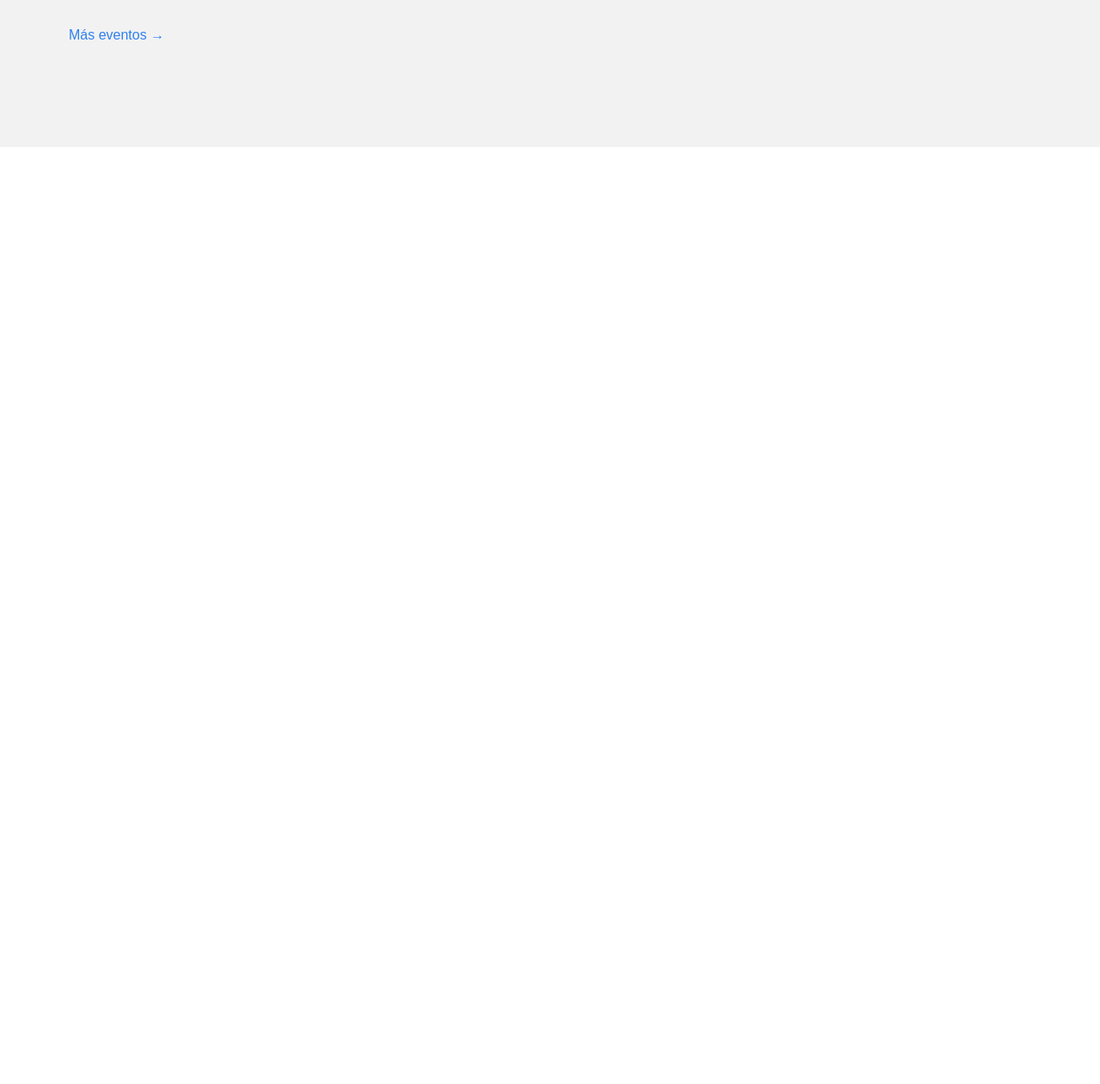
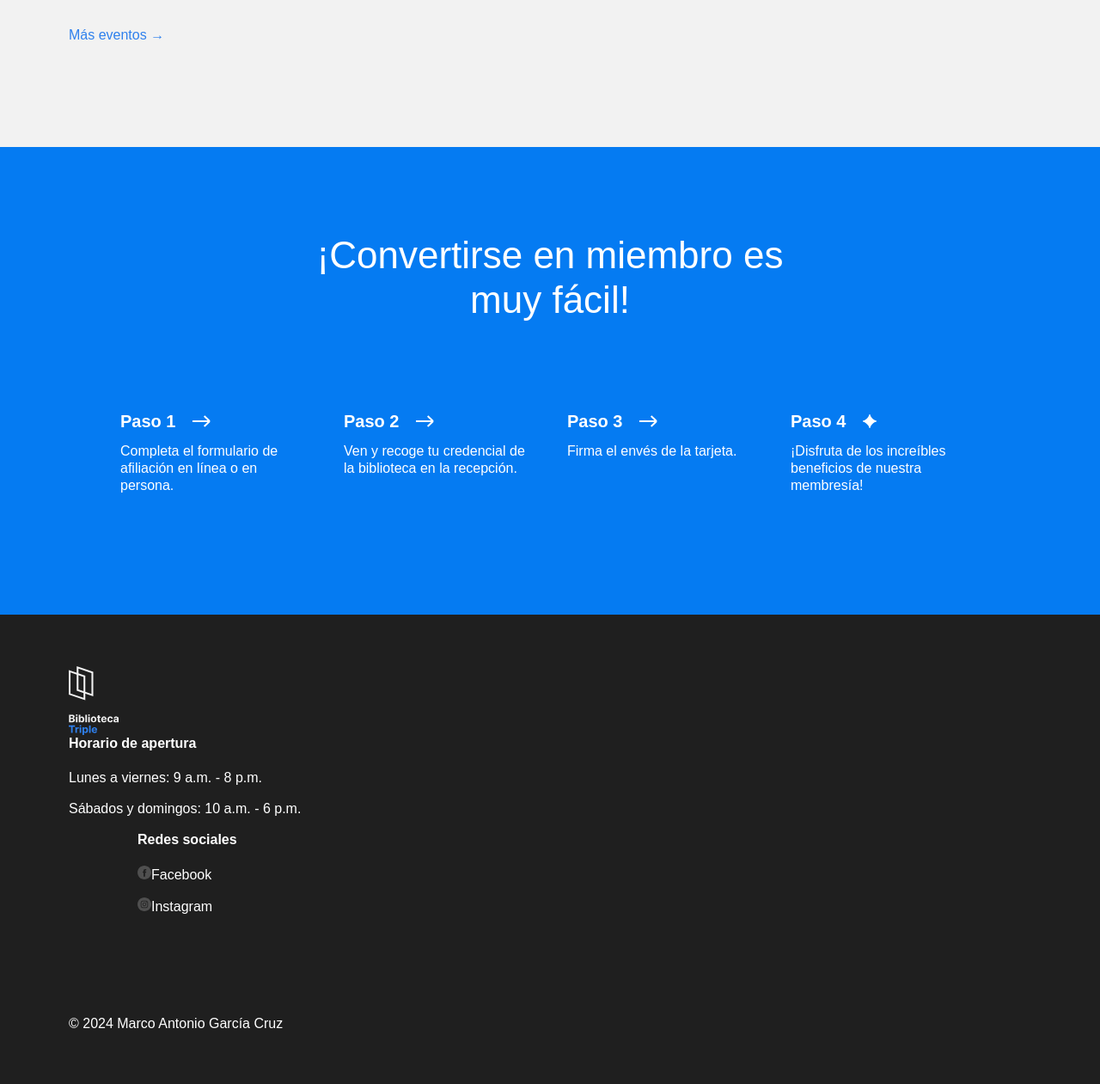
Before and after one commit to Libs92/web_project_library, a plain HTML site: page index.html in a window 1280 px wide. Shown: the part 2767-4028 px from the top of the page at 86% size. Before the commit the page ends 2938 px from the top, so only its background shows below. Drawn offline with Linux system fonts and the light colour scheme.

Commit message:
"Actualizacion"

```diff
--- a/index.html
+++ b/index.html
@@ -225,7 +225,110 @@
               />
           </div>
         </section>
+        <section class="membership">
+          <h2 class="membership__title">¡Convertirse en miembro es muy fácil!</h2>
+          <ul class="membership__steps">
+            <li class="step">
+              <h3 class="step__title">
+                Paso 1
+                <img
+                  src="./images/icon_step_forward.svg"
+                  alt="icon forward"
+                  class="step__icon"
+                />
+              </h3>
+              <p class="step__description">
+                Completa el formulario de afiliación en línea o en persona.
+              </p>
+            </li>
+            <li class="step">
+              <h3 class="step__title">
+                Paso 2
+                <img
+                  src="./images/icon_step_forward.svg"
+                  alt="icon forward"
+                  class="step__icon"
+                />
+              </h3>
+              <p class="step__description">
+                Ven y recoge tu credencial de la biblioteca en la recepción.
+              </p>
+            </li>
+            <li class="step">
+              <h3 class="step__title">
+                Paso 3
+                <img
+                  src="./images/icon_step_forward.svg"
+                  alt="icon forward"
+                  class="step__icon"
+                />
+              </h3>
+              <p class="step__description">Firma el envés de la tarjeta.</p>
+            </li>
+            <li class="step">
+              <h3 class="step__title">
+                Paso 4
+                <img
+                  src="./images/icon_step_finish.svg"
+                  alt="icon finish"
+                  class="step__icon"
+                />
+              </h3>
+              <p class="step__description">
+                ¡Disfruta de los increíbles beneficios de nuestra membresía!
+              </p>
+            </li>
+          </ul>
+        </section>
       </main>
+      <section class="footer" id="footer">
+          <div class="footer__columns">
+            <div class="footer__column">
+              <img
+                src="./images/logo_white.svg"
+                alt="icon white"
+                class="footer__logo"
+              />
+            </div>
+              <div class="footer__column footer__column_content_hours">
+                <h4 class="footer__column-heading">Horario de apertura</h4>
+                <ul class="footer__list">
+                  <li class="footer__list-item">
+                    Lunes a viernes: 9 a.m. - 8 p.m.
+                  </li>
+                  <li class="footer__list-item">
+                    Sábados y domingos: 10 a.m. - 6 p.m.
+                  </li>
+                </ul>
+              </div>
+              <div class="footer__column footer__column_content_social">
+                <h4 class="footer__column-heading">Redes sociales</h4>
+                <ul class="footer__list">
+                  <li class="footer__list-item">
+                    <a class="footer__column-link" href="#">
+                      <img
+                        src="./images/facebook_white.svg"
+                        alt="Facebook"
+                        class="footer__social-icon"
+                      />Facebook
+                    </a>
+                  </li>
+                  <li class="footer__list-item">
+                    <a class="footer__column-link" href="#">
+                      <img
+                        src="./images/instagram_white.svg"
+                        alt="Instagram"
+                        class="footer__social-icon"
+                      />Instagram
+                    </a>
+                  </li>
+                </ul>
+              </div>
+          </div>
+          <p class="footer__copyright">© 2024 Marco Antonio García Cruz</p>
+        </footer>
+      </section>
+
     </div>
   </body>
 </html>
--- a/styles/style.css
+++ b/styles/style.css
@@ -290,3 +290,116 @@
   font-size: 14px;
   margin: 0;
 }
+
+.membership {
+  padding: 100px 0 140px;
+  background-color: #057bf2;
+  color: #ffffff;
+}
+
+.membership__title {
+  max-width: 574px;
+  margin: 0 auto;
+  text-align: center;
+  font-size: 44px;
+  font-weight: 500;
+  line-height: 52px;
+}
+
+.membership__steps {
+  list-style-type: none;
+  padding: 0;
+  margin: 100px 0 0;
+  display: flex;
+  flex-direction: row;
+  justify-content: center;
+  gap: 40px;
+}
+
+.step {
+  flex-basis: 220px;
+}
+
+.step__title {
+  margin: 0;
+  font-size: 20px;
+  line-height: 30px;
+  font-weight: 700;
+  display: flex;
+  align-items: center;
+}
+
+.step__icon {
+  margin-left: 20px;
+}
+
+.step__description {
+  margin: 10px 0 0;
+}
+
+.footer {
+  box-sizing: border-box;
+  background-color: #1f1f1f;
+  color: #ffffff;
+  padding: 60px 80px;
+}
+
+.footer__columns {
+  margin: 0;
+}
+
+.footer__column {
+  display: flex;
+  justify-content: space-between;
+}
+
+.footer__column_content_hours {
+  display: flex;
+  flex-direction: column;
+  margin-left: auto;
+}
+
+.footer__column_content_social {
+  display: flex;
+  flex-direction: column;
+  margin-left: 80px;
+}
+
+.footer__logo {
+  width: 58px;
+  height: 80px;
+}
+
+.footer__column-heading {
+  text-align: left;
+  padding: 0;
+  margin: 0px;
+  margin-bottom: 20px;
+}
+
+.footer__list {
+  list-style-type: none;
+  padding: 0;
+  margin: 0;
+}
+
+.footer__list-item {
+  list-style: none;
+  position: relative;
+  margin-bottom: 16px;
+}
+
+.footer__column-link {
+  color: white;
+  text-decoration: none;
+}
+
+.footer__social-icon {
+  width: 16px;
+  height: 16px;
+}
+
+.footer__copyright {
+  margin-bottom: 0;
+  margin-top: 100px;
+}
```
